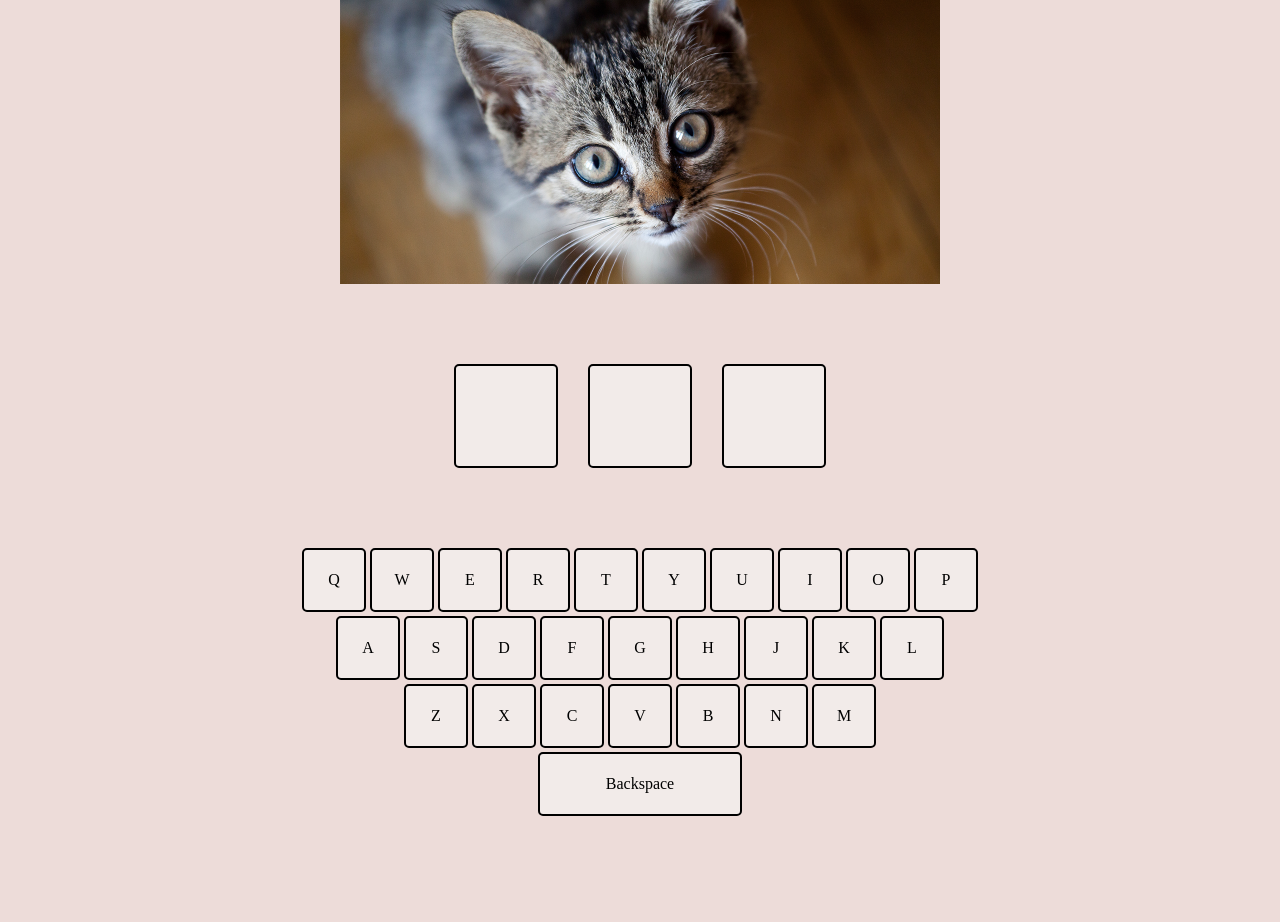
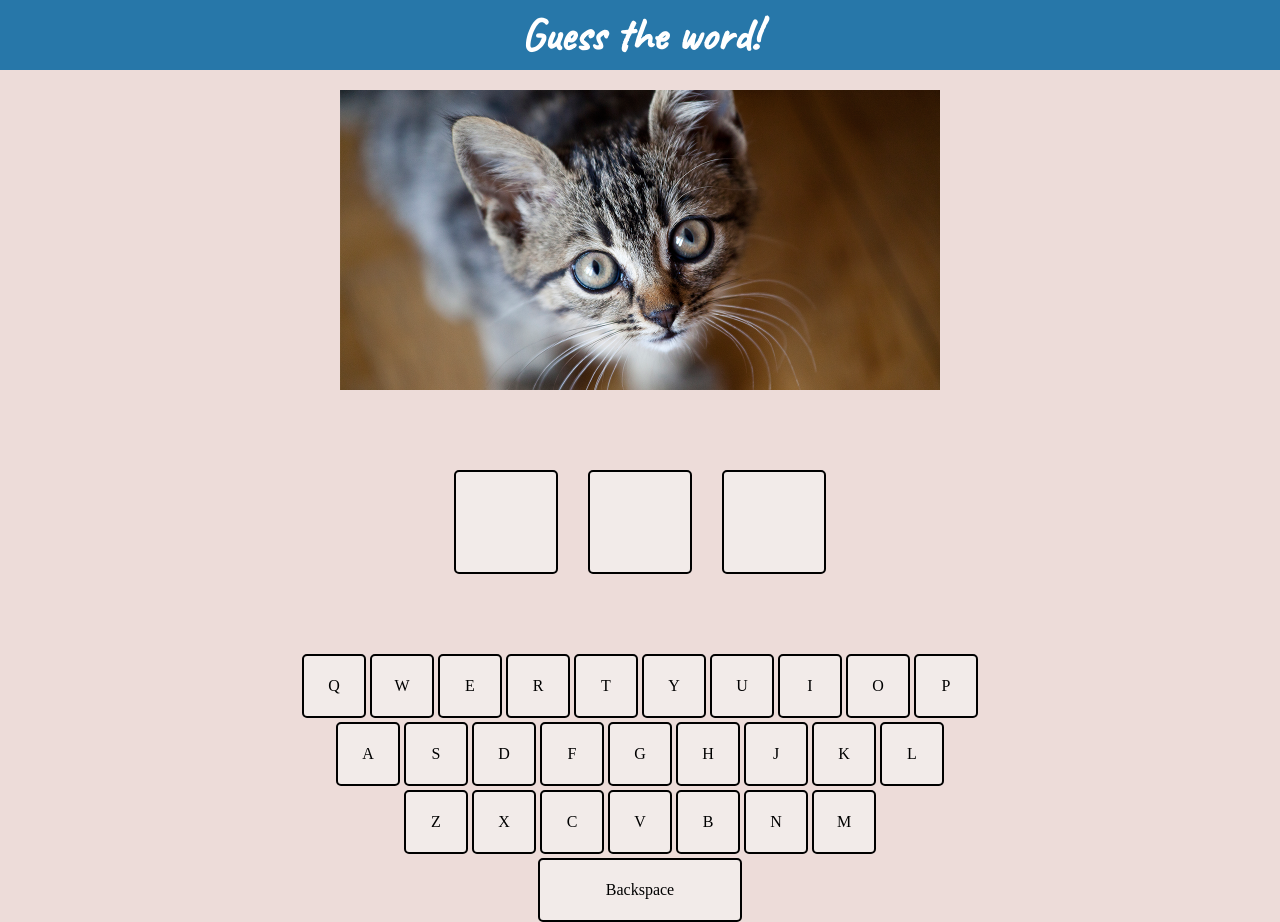
Before and after one commit to jzapiorkowski/guess-the-word, a React app: page / in a window 1280 px wide. Before the commit the page ends 816 px from the top, so only its background shows below. Built offline with nearby package versions, Linux system fonts and the light colour scheme.

Commit message:
add header

```diff
--- a/public/index.html
+++ b/public/index.html
@@ -24,6 +24,7 @@
   </head>
   <body>
     <noscript>You need to enable JavaScript to run this app.</noscript>
+    <div id="header"></div>
     <div id="text-area"></div>
   </body>
 </html>
--- /dev/null
+++ b/src/header/header.js
@@ -0,0 +1,10 @@
+import React from 'react';
+import './header.css';
+
+export const Header = () => {
+  return (
+    <div className='header'>
+      <div className='logo'>Guess the word!</div>
+    </div>
+  );
+};
--- /dev/null
+++ b/src/header/header.scss
@@ -0,0 +1,16 @@
+@import url('https://fonts.googleapis.com/css2?family=Caveat&display=swap');
+
+.header {
+  height: 70px;
+  width: 100vw;
+  background-color: #2777a9;
+  display: flex;
+  justify-content: center;
+  align-items: center;
+  color: white;
+  font-size: 45px;
+  font-weight: bold;
+  .logo {
+    font-family: 'Caveat', cursive;
+  }
+}
--- a/src/index.js
+++ b/src/index.js
@@ -2,5 +2,7 @@ import React from 'react';
 import ReactDOM from 'react-dom';
 import './styles/styles.css';
 import { TextArea } from './textArea/TextArea.js';
+import { Header } from './header/header';
 
+ReactDOM.render(<Header></Header>, document.getElementById('header'));
 ReactDOM.render(<TextArea />, document.getElementById('text-area'));
--- a/src/styles/styles.scss
+++ b/src/styles/styles.scss
@@ -4,10 +4,6 @@
 }
 
 body {
-  display: flex;
-  flex-direction: column;
-  align-items: center;
-  justify-content: center;
   height: 100vh;
   background-color: #eddcd9;
 }
--- a/src/textArea/textArea.scss
+++ b/src/textArea/textArea.scss
@@ -1,4 +1,5 @@
 .text-area {
+  margin-top: 20px;
   display: flex;
   flex-direction: column;
   gap: 80px;
```
Also changed, not shown: src/header/header.css (added), src/styles/styles.css, src/textArea/textArea.css, 3 other files.
